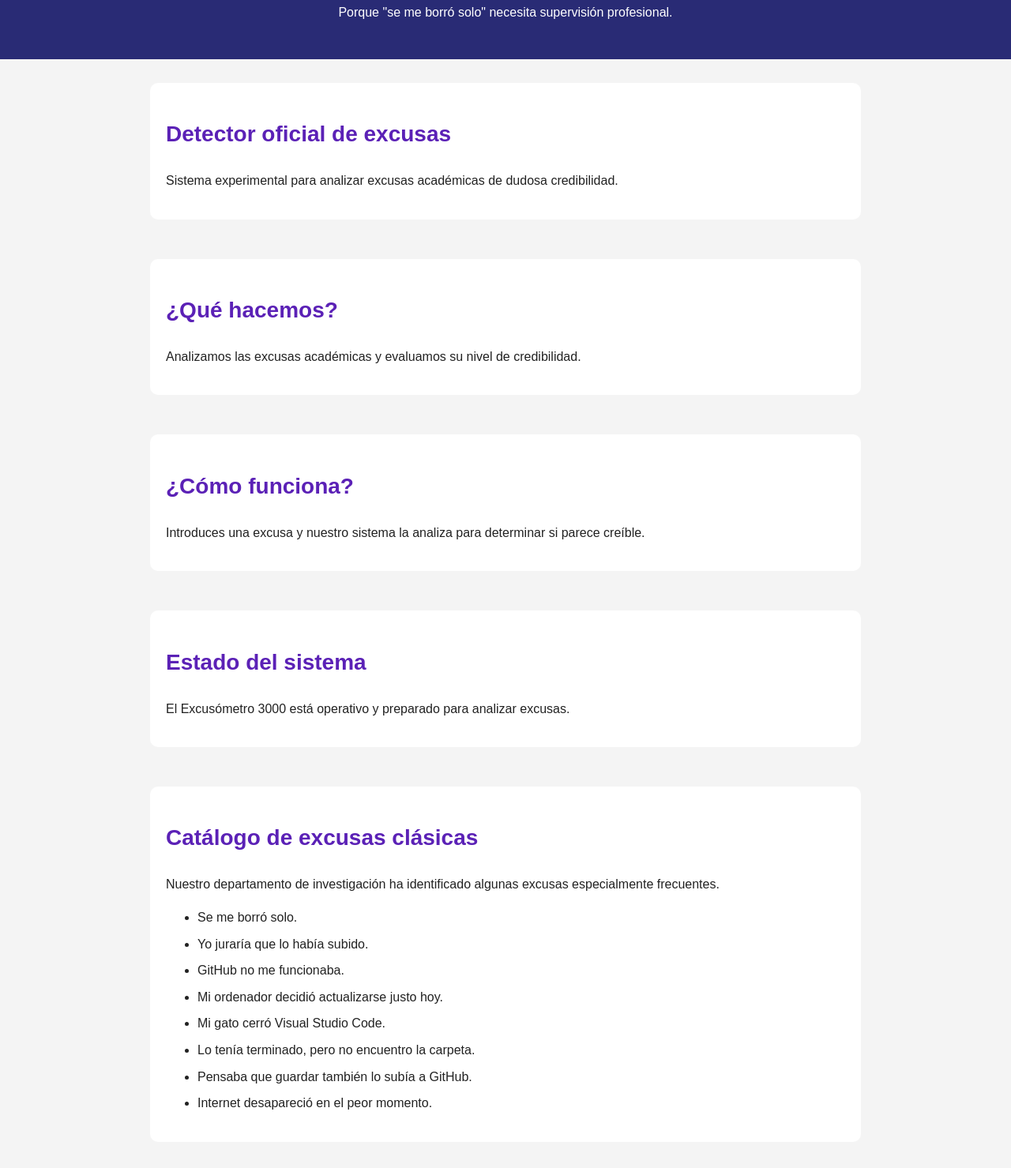
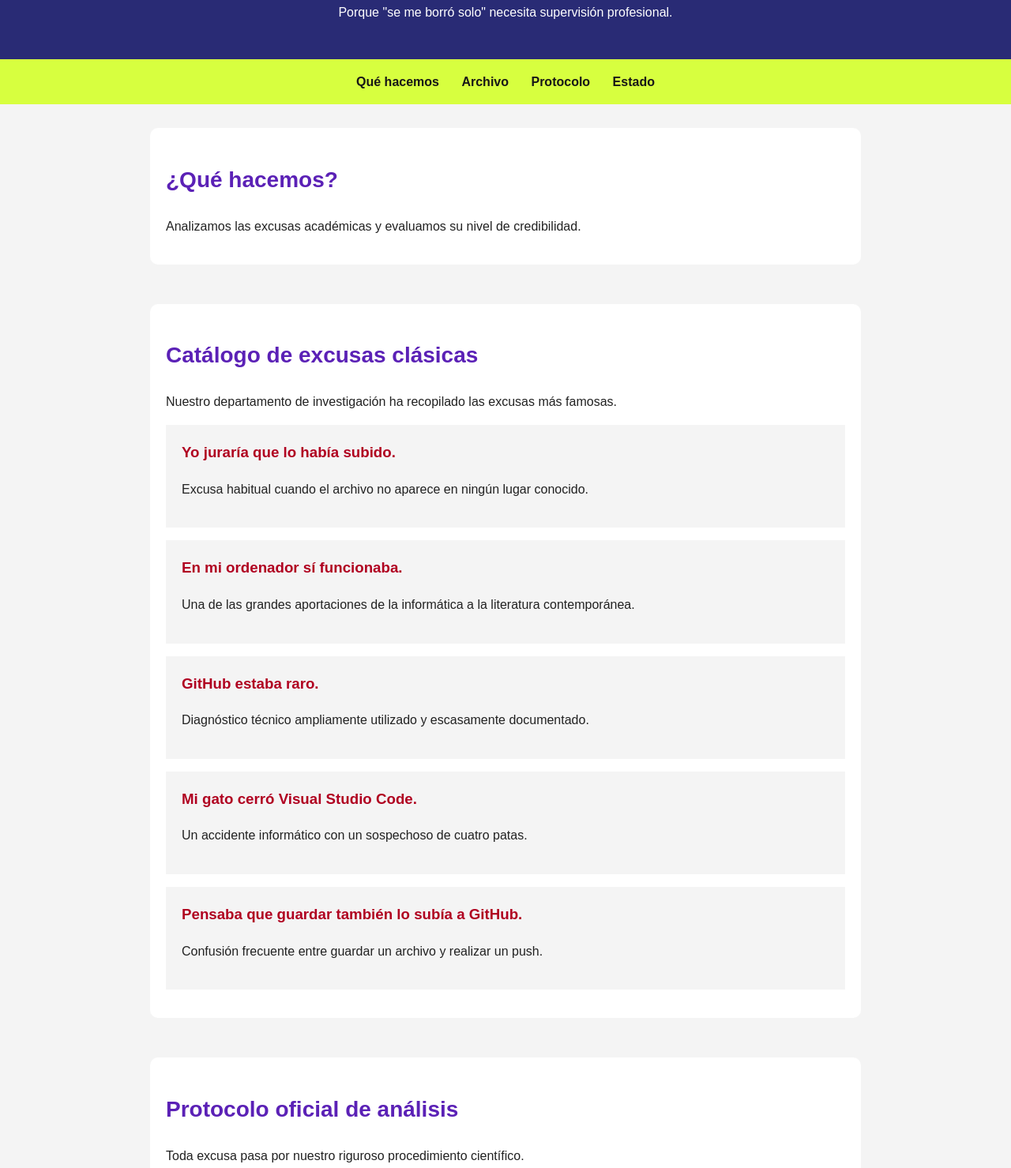
Before and after one commit to daniel1303/Excusometro3000, a plain HTML site: page Excusometro/index.html in a window 1280 px wide. Shown: the part 168-1647 px from the top of the page at 79% size. Drawn offline with Linux system fonts and the light colour scheme; files that its build step writes are made by us from their sources.

Commit message:
S04 - semantica y selectores

```diff
--- /dev/null
+++ b/Excusometro/estilos.css
@@ -0,0 +1,93 @@
+
+/* Estilos generales */
+body {
+  font-family: Arial, sans-serif;
+  font-size: 16px;
+  line-height: 1.6;
+  color: #222;
+  margin: 0;
+  background-color: #f4f4f4;
+}
+
+/* Cabecera */
+header {
+  background-color: #292b75;
+  color: white;
+  text-align: center;
+  padding: 30px;
+}
+
+h1 {
+  font-size: 48px;
+  font-weight: 700;
+  text-align: center;
+}
+
+/* Contenido principal */
+main {
+  max-width: 900px;
+  margin: auto;
+  padding: 30px;
+}
+
+section {
+  background-color: white;
+  padding: 20px;
+  margin-bottom: 50px;
+  border-radius: 10px;
+}
+
+/* Títulos de sección */
+h2 {
+  font-size: 28px;
+  color: #5b21b6;
+}
+
+/* Listas */
+li {
+  margin-bottom: 8px;
+}
+
+/* Pie de página */
+footer {
+  background-color: #292b75;
+  color: white;
+  text-align: center;
+  padding: 15px;
+}
+
+/* Menú de navegación */
+nav {
+  background-color: #d7ff3f;
+  text-align: center;
+  padding: 1em;
+}
+
+nav a {
+  color: #171717;
+  font-weight: 700;
+  text-decoration: none;
+  margin: 0 0.75em;
+}
+
+/* Estilo de la sección de estado */
+#estado {
+  background-color: #171717;
+  color: #ffffff;
+}
+
+#estado h2 {
+  color: #ffffff;
+}
+
+/* Estilo de las excusas */
+.excusa {
+  background-color: #f4f4f4;
+  padding: 1.25em;
+  margin-bottom: 1em;
+}
+
+.excusa h3 {
+  color: #b00020;
+  margin-top: 0;
+}
--- a/Excusometro/index.html
+++ b/Excusometro/index.html
@@ -1,3 +1,4 @@
+
 <!DOCTYPE html>
 <html lang="es">
 <head>
@@ -14,45 +15,52 @@
     <p>Porque "se me borró solo" necesita supervisión profesional.</p>
   </header>
 
+  <nav>
+    <a href="#que-hacemos">Qué hacemos</a>
+    <a href="#archivo">Archivo</a>
+    <a href="#protocolo">Protocolo</a>
+    <a href="#estado">Estado</a>
+  </nav>
+
   <main>
-    <section>
-      <h2>Detector oficial de excusas</h2>
-      <p>Sistema experimental para analizar excusas académicas de dudosa credibilidad.</p>
-    </section>
-
-    <section>
+    <section id="que-hacemos">
       <h2>¿Qué hacemos?</h2>
       <p>Analizamos las excusas académicas y evaluamos su nivel de credibilidad.</p>
     </section>
 
-    <section>
-      <h2>¿Cómo funciona?</h2>
-      <p>Introduces una excusa y nuestro sistema la analiza para determinar si parece creíble.</p>
+    <section id="archivo">
+      <h2>Catálogo de excusas clásicas</h2>
+      <p>Nuestro departamento de investigación ha recopilado las excusas más famosas.</p>
+
+      <article class="excusa">
+        <h3>Yo juraría que lo había subido.</h3>
+        <p>Excusa habitual cuando el archivo no aparece en ningún lugar conocido.</p>
+      </article>
+
+      <article class="excusa">
+        <h3>En mi ordenador sí funcionaba.</h3>
+        <p>Una de las grandes aportaciones de la informática a la literatura contemporánea.</p>
+      </article>
+
+      <article class="excusa">
+        <h3>GitHub estaba raro.</h3>
+        <p>Diagnóstico técnico ampliamente utilizado y escasamente documentado.</p>
+      </article>
+
+      <article class="excusa">
+        <h3>Mi gato cerró Visual Studio Code.</h3>
+        <p>Un accidente informático con un sospechoso de cuatro patas.</p>
+      </article>
+
+      <article class="excusa">
+        <h3>Pensaba que guardar también lo subía a GitHub.</h3>
+        <p>Confusión frecuente entre guardar un archivo y realizar un push.</p>
+      </article>
     </section>
 
-    <section>
-      <h2>Estado del sistema</h2>
-      <p>El Excusómetro 3000 está operativo y preparado para analizar excusas.</p>
-    </section>
-
-    <section>
-      <h2>Catálogo de excusas clásicas</h2>
-      <p>Nuestro departamento de investigación ha identificado algunas excusas especialmente frecuentes.</p>
-      <ul>
-        <li>Se me borró solo.</li>
-        <li>Yo juraría que lo había subido.</li>
-        <li>GitHub no me funcionaba.</li>
-        <li>Mi ordenador decidió actualizarse justo hoy.</li>
-        <li>Mi gato cerró Visual Studio Code.</li>
-        <li>Lo tenía terminado, pero no encuentro la carpeta.</li>
-        <li>Pensaba que guardar también lo subía a GitHub.</li>
-        <li>Internet desapareció en el peor momento.</li>
-      </ul>
-    </section>
-
-    <section>
+    <section id="protocolo">
       <h2>Protocolo oficial de análisis</h2>
-      <p>Toda excusa recibida pasa por nuestro riguroso procedimiento científico.</p>
+      <p>Toda excusa pasa por nuestro riguroso procedimiento científico.</p>
       <ol>
         <li>Recibir la excusa.</li>
         <li>Comprobar su nivel de dramatismo.</li>
@@ -63,6 +71,10 @@
       </ol>
     </section>
 
+    <section id="estado">
+      <h2>Estado del sistema</h2>
+      <p>El Excusómetro 3000 está operativo y preparado para analizar excusas.</p>
+    </section>
   </main>
 
   <footer>
--- a/estilos.css
+++ /dev/null
@@ -1,57 +0,0 @@
-
-/* Estilos generales */
-body {
-  font-family: Arial, sans-serif;
-  font-size: 16px;
-  line-height: 1.6;
-  color: #222;
-  margin: 0;
-  background-color: #f4f4f4;
-}
-
-/* Cabecera */
-header {
-  background-color: #292b75;
-  color: white;
-  text-align: center;
-  padding: 30px;
-}
-
-h1 {
-  font-size: 48px;
-  font-weight: 700;
-  text-align: center;
-}
-
-/* Contenido principal */
-main {
-  max-width: 900px;
-  margin: auto;
-  padding: 30px;
-}
-
-section {
-  background-color: white;
-  padding: 20px;
-  margin-bottom: 50px;
-  border-radius: 10px;
-}
-
-/* Títulos de sección */
-h2 {
-  font-size: 28px;
-  color: #5b21b6;
-}
-
-/* Listas */
-li {
-  margin-bottom: 8px;
-}
-
-/* Pie de página */
-footer {
-  background-color: #292b75;
-  color: white;
-  text-align: center;
-  padding: 15px;
-}
```
